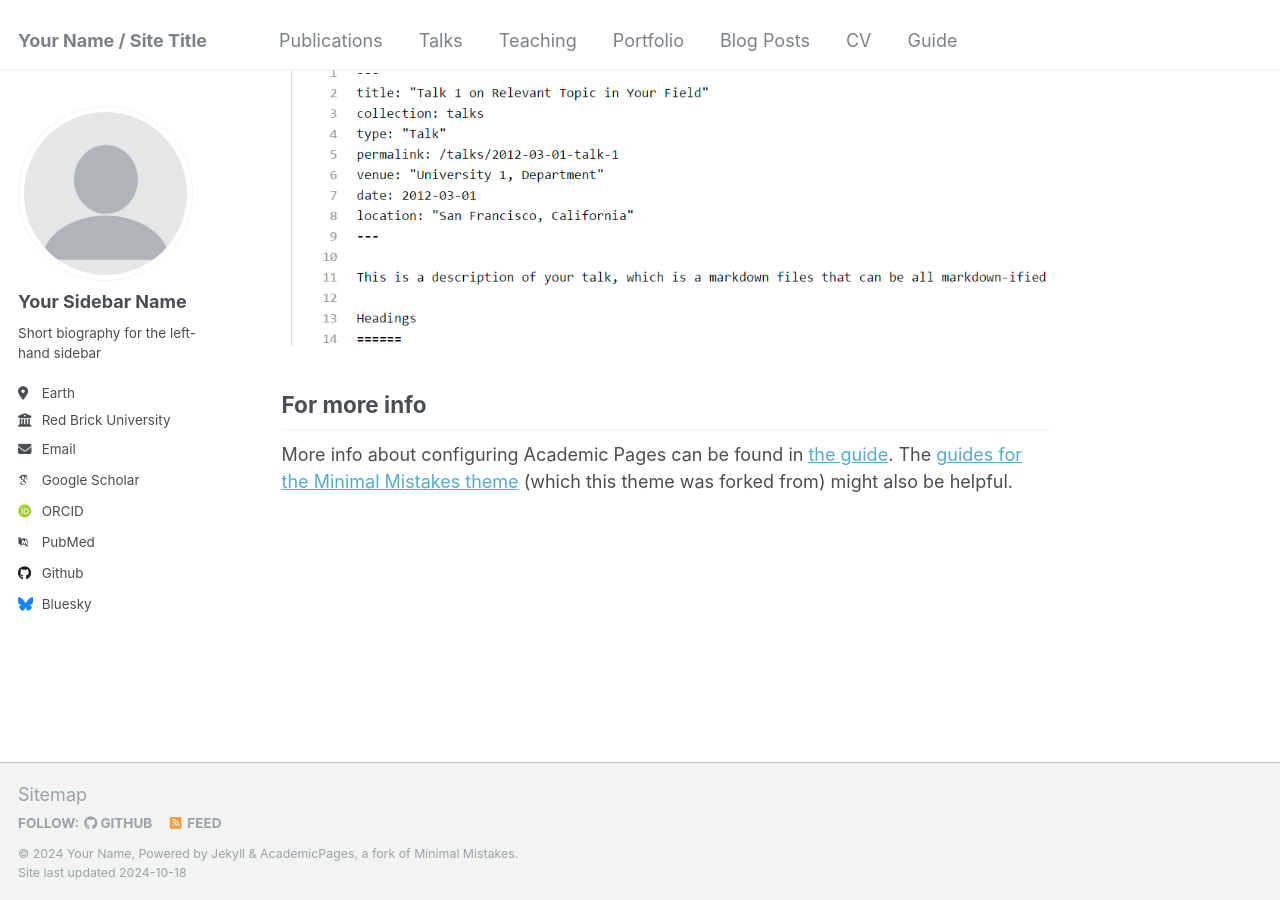
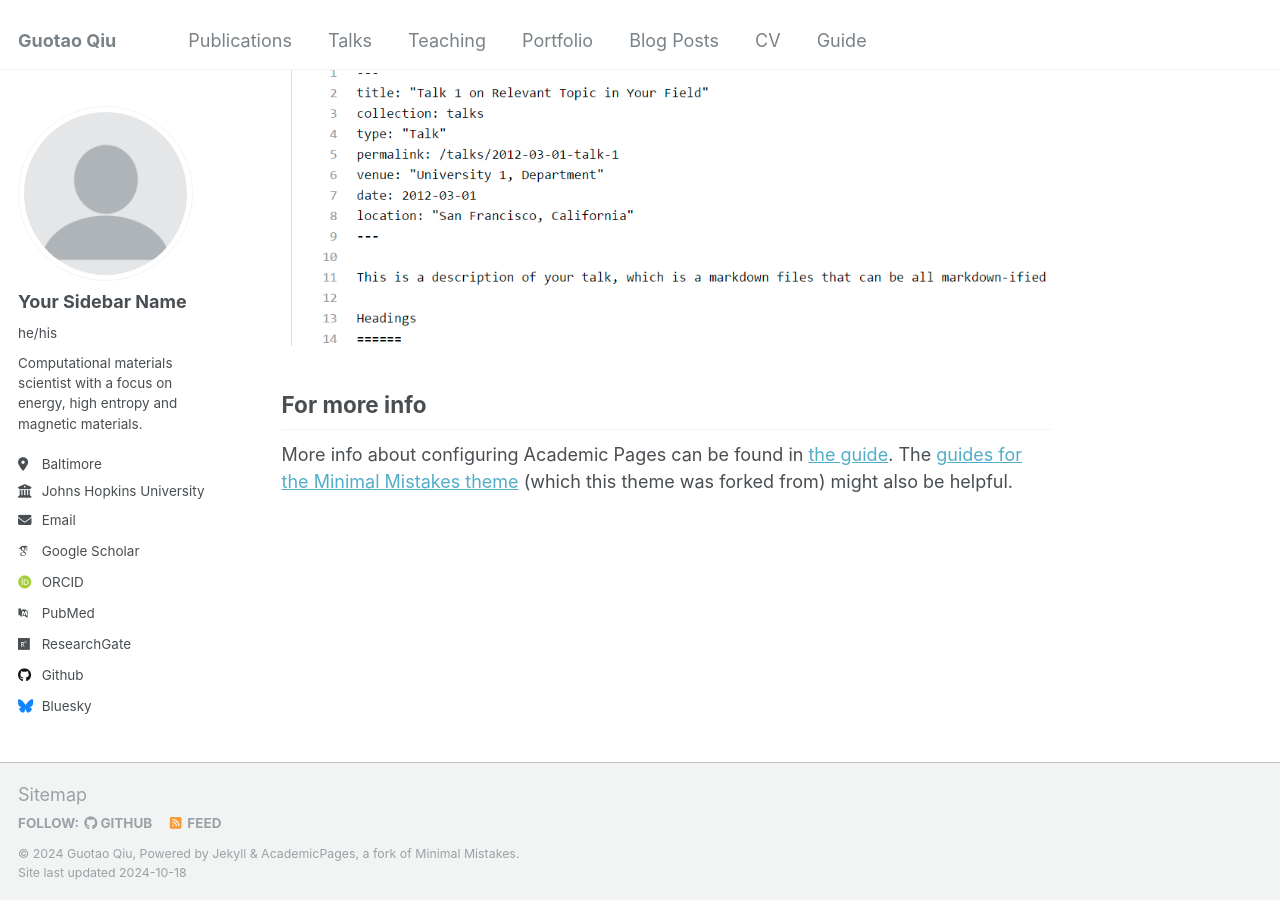
Before and after one commit to gtqiu-ComMatSci/gtqiu-ComMatSci.github.io, a Jekyll site: the page built from _pages/about.md, in a window 1280 px wide and 900 px high, scrolled down 2643 px. Built offline with Jekyll 4.4.1, drawn with Linux system fonts in a browser that asks for light colours; some web fonts are replaced.

Commit message:
Update _config.yml

```diff
--- a/_config.yml
+++ b/_config.yml
@@ -8,13 +8,13 @@
 
 # Basic Site Settings
 locale                   : "en-US"
-title                    : "Your Name / Site Title"
+title                    : "Guotao Qiu"
 title_separator          : "-"
-name                     : &name "Your Name"
-description              : &description "personal description"
-url                      : https://academicpages.github.io # the base hostname & protocol for your site e.g. "https://mmistakes.github.io"
+name                     : &name "Guotao Qiu"
+description              : &description "Computational materials scientist with a focus on energy, high entropy and magnetic materials. Skilled in conducting cutting-edge research that advances understanding of next-generation materials for green energy, catalysis and spintronics."
+url                      : https://guotaoqiu.github.io # the base hostname & protocol for your site e.g. "https://mmistakes.github.io"
 baseurl                  : "" # the subpath of your site, e.g. "/blog"
-repository               : "academicpages/academicpages.github.io"
+repository               : "guotaoqiu/guotaoqiu.github.io"
 
 # Site Author - The following control what appear as part of the author content on the side bar.
 #               If a field is blank the icon and link will not appear, otherwise it will be shown.
@@ -23,27 +23,27 @@ author:
   # Biographic information
   avatar           : "profile.png"
   name             : "Your Sidebar Name"
-  pronouns         : # example: "she/her"
-  bio              : "Short biography for the left-hand sidebar"
-  location         : "Earth"
-  employer         : "Red Brick University"
+  pronouns         : "he/his"
+  bio              : "Computational materials scientist with a focus on energy, high entropy and magnetic materials."
+  location         : "Baltimore"
+  employer         : "Johns Hopkins University"
   uri              : # URL
-  email            : "none@example.org"
+  email            : "gqiu5@jh.edu"
 
   # Academic websites
   arxiv            : # URL - Update with the correct link to your profile
-  googlescholar    : "https://scholar.google.com/citations?user=PS_CX0AAAAAJ"
+  googlescholar    : "https://scholar.google.com/citations?user=NBX23dcAAAAJ&hl=en&oi=ao"
   impactstory      : # URL
-  orcid            : "http://orcid.org/yourorcidurl"
+  orcid            : "https://orcid.org/0000-0002-4910-1799"
   semantic         : # URL
   pubmed           : "https://www.ncbi.nlm.nih.gov/pubmed/?term=john+snow"
-  researchgate     : # URL
+  researchgate     : "https://www.researchgate.net/profile/Guotao-Qiu"
 
   # Repositories and software development
   bitbucket        : # Username - Update with your username on the site
   codepen          : # Username
   dribbble         : # Username
-  github           : "academicpages"
+  github           : "guotaoqiu"
   kaggle           : # Username
   stackoverflow    : # User number or user number and name (i.e., use "1" or "1/jeff-atwood")
 
```
